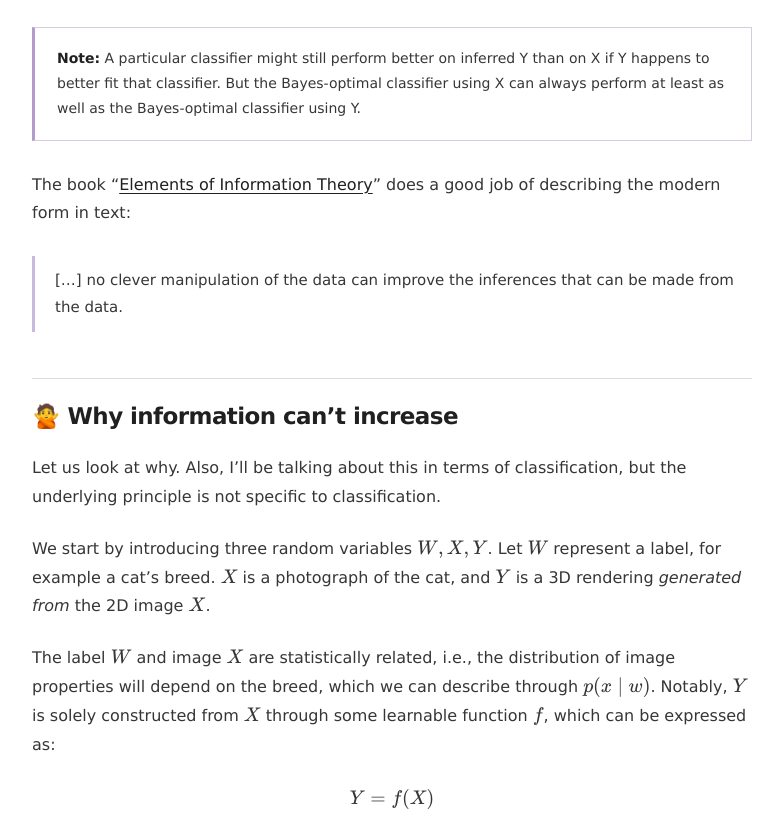
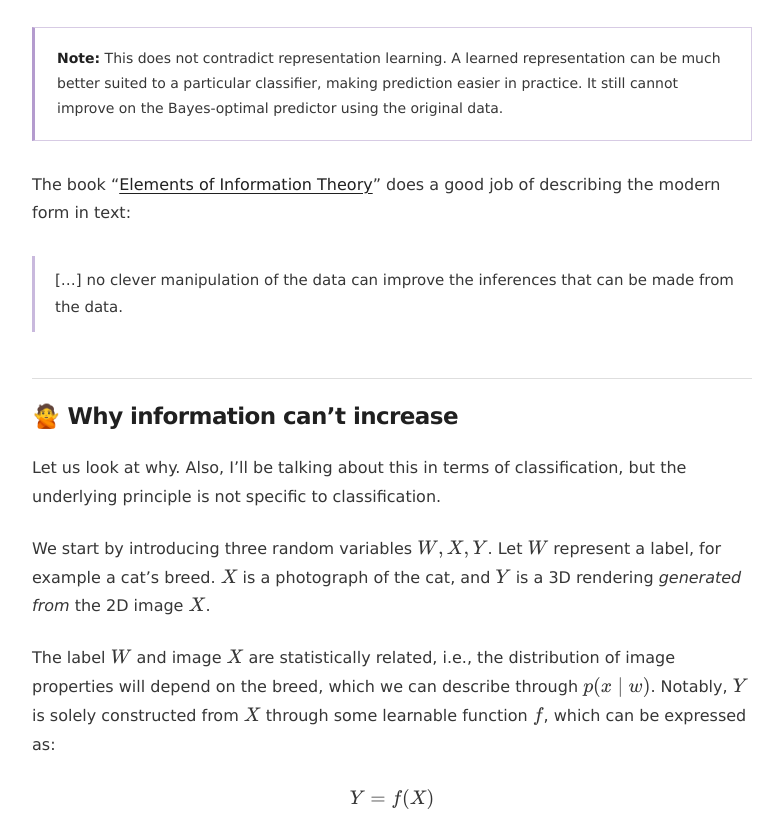
Before and after one commit to almaan/almaan.github.io, a plain HTML site: page blog/2026-10-29-polish-a-turd/index.html in a window 1280 px wide. Shown: the part 1111-1947 px from the top of the page, without its empty margins (248-1031 px from the left). Drawn offline with nearby package versions, Linux system fonts and the light colour scheme.

Commit message:
Clarify representation learning note in October post

```diff
--- a/blog/2026-10-29-polish-a-turd/index.html
+++ b/blog/2026-10-29-polish-a-turd/index.html
@@ -222,7 +222,7 @@ For example, you collect some cheap data modality X and want to generate fancy (
 <p>I have had so many meetings where I’ve heard people say something like <em>“I want to transform X to Y to give me a better prediction of some given label(s)”</em>. This is not good. This is like trying to <strong>polish a turd</strong>.</p>
 <p>Let’s be clear, it is possible, and probably likely, that training a classifier on Y rather than X gives you better results. However, if Y is <em>predicted solely from X</em>, it cannot contain more information about the label than X already did. This is because we can’t magically add information by just transforming something; a fact also known as the <a href="https://en.wikipedia.org/wiki/Data_processing_inequality">Data Processing Inequality</a>, an idea presented already in Claude Shannon’s 1948 <a href="https://people.math.harvard.edu/~ctm/home/text/others/shannon/entropy/entropy.pdf">paper</a> (Appendix 7, Page 54).</p>
 <div class="article-callout article-note">
-<em><strong>Note:</strong></em> <em>A particular classifier might still perform better on inferred Y than on X if Y happens to better fit that classifier. But the Bayes-optimal classifier using X can always perform at least as well as the Bayes-optimal classifier using Y.</em>
+<em><strong>Note:</strong></em> <em>This does not contradict representation learning. A learned representation can be much better suited to a particular classifier, making prediction easier in practice. It still cannot improve on the Bayes-optimal predictor using the original data.</em>
 </div>
 
 <p>The book &ldquo;<a href="https://dl.icdst.org/pdfs/files/aea72e61329cd4684709fa24f15ac098.pdf">Elements of Information Theory</a>&rdquo; does a good job of describing the modern form in text:</p>
```
